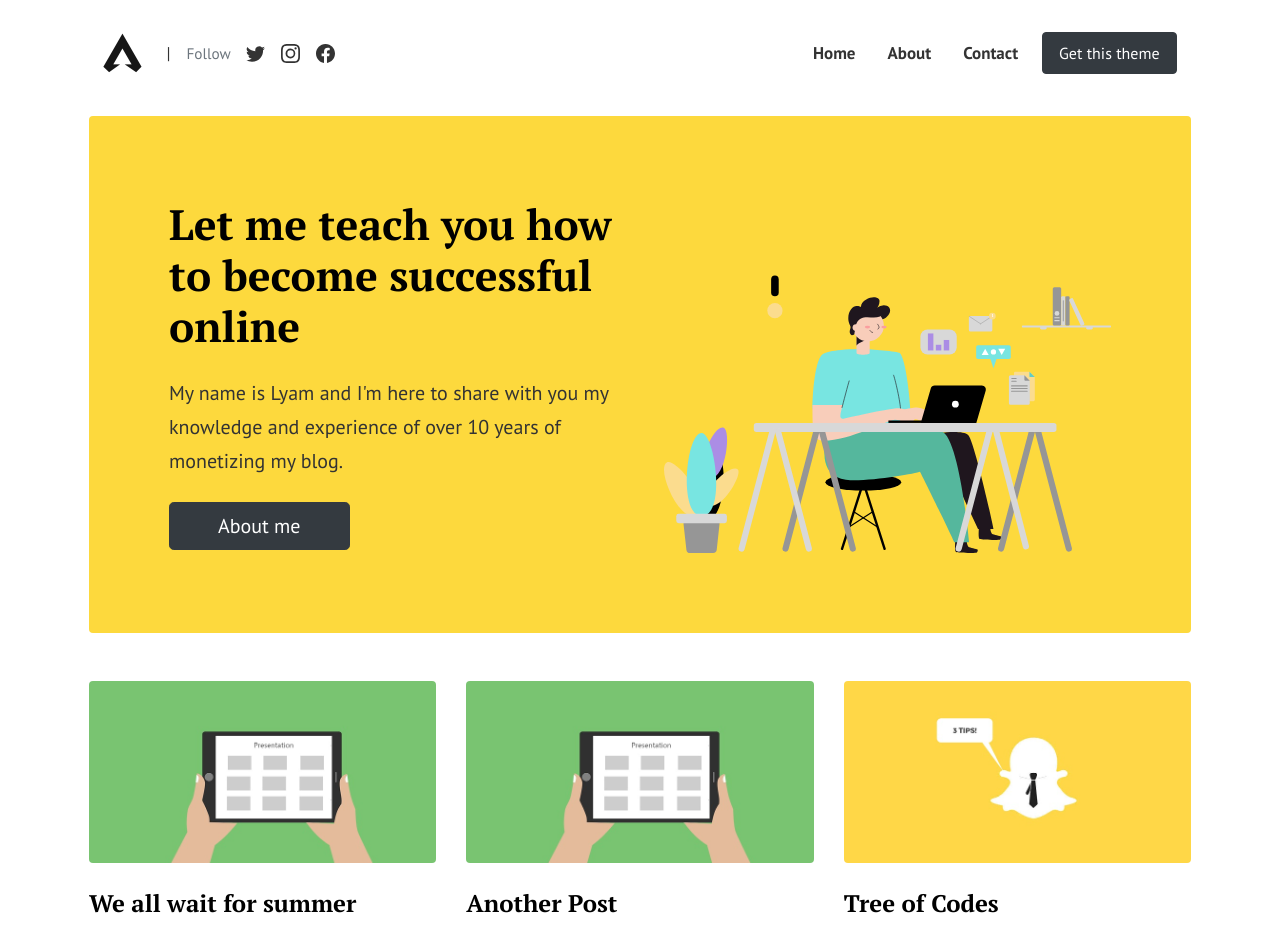
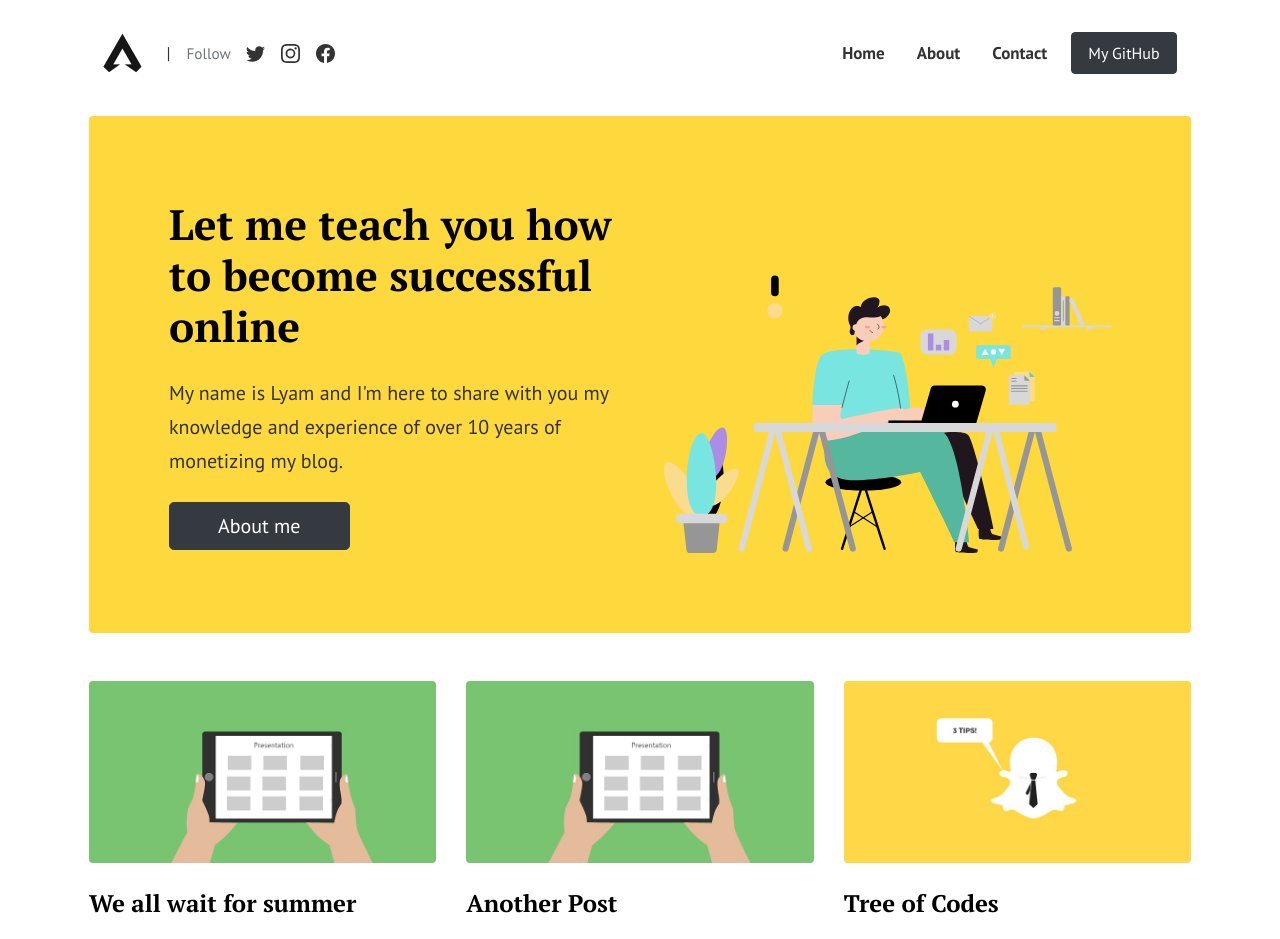
Before and after one commit to AlessioCoser/alessiocoser.github.io, a Jekyll site: the page built from index.html, in a window 1280 px wide. Shown: the top 939 px of the page. Built offline with Jekyll 4.4.1, drawn with Linux system fonts in a browser that asks for light colours; the list of posts is cut into pages by our own code; comment, search, counter and statistics services are not loaded.

Commit message:
add my github button

```diff
--- a/_data/menus.yml
+++ b/_data/menus.yml
@@ -10,8 +10,8 @@ topmenu:
 - title: Contact
   url: "contact/"
 
-- title: Get this theme
-  url: https://bootstrapstarter.com/template-affiliates-bootstrap-jekyll/
+- title: My GitHub
+  url: https://github.com/AlessioCoser/
   class: "ml-2 btn btn-dark text-white px-3"
   external: true
 
```
